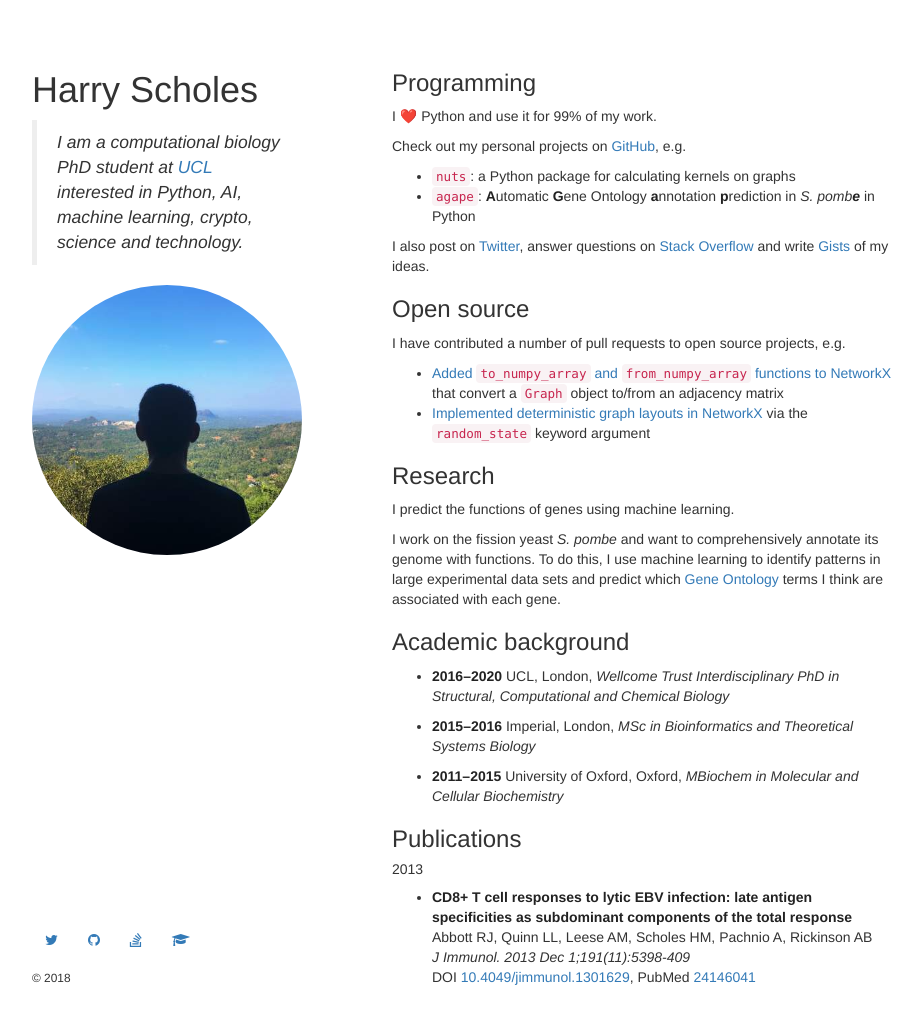
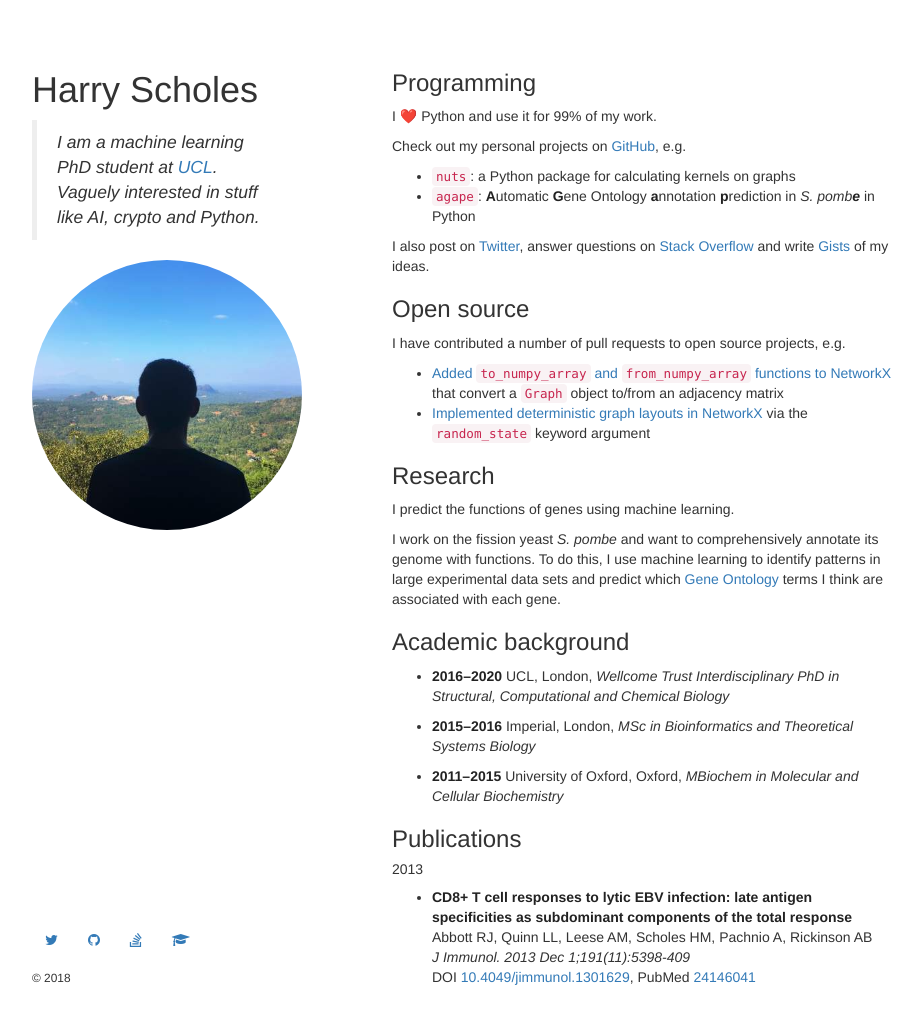
Before and after one commit to harryscholes/harryscholes.github.io, a Jekyll site: the page built from index.html, in a window 1280 px wide and 1047 px high. Shown: the top 1024 px of the window, without its empty margins (178-1099 px from the left). Built offline with Jekyll 4.4.1, drawn with Linux system fonts in a browser that asks for light colours.

Commit message:
Update bio

```diff
--- a/_includes/header.md
+++ b/_includes/header.md
@@ -1,5 +1,5 @@
 # Harry Scholes
 
-> I am a computational biology PhD student at [UCL](https://www.ucl.ac.uk/) interested in Python, AI, machine learning, crypto, science and technology.
+> I am a machine learning PhD student at [UCL](https://www.ucl.ac.uk/). Vaguely interested in stuff like AI, crypto and Python.
 
 ![me](/assets/img/me.jpg){:class="img-responsive" class="img-circle"}
```
